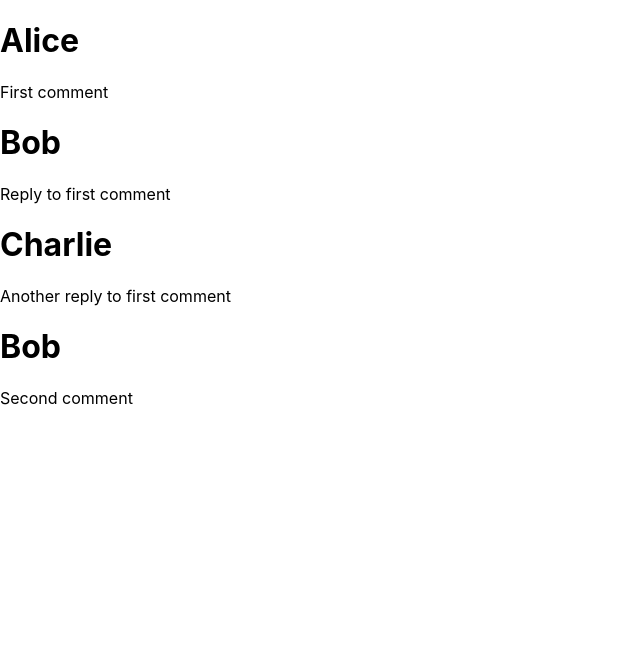
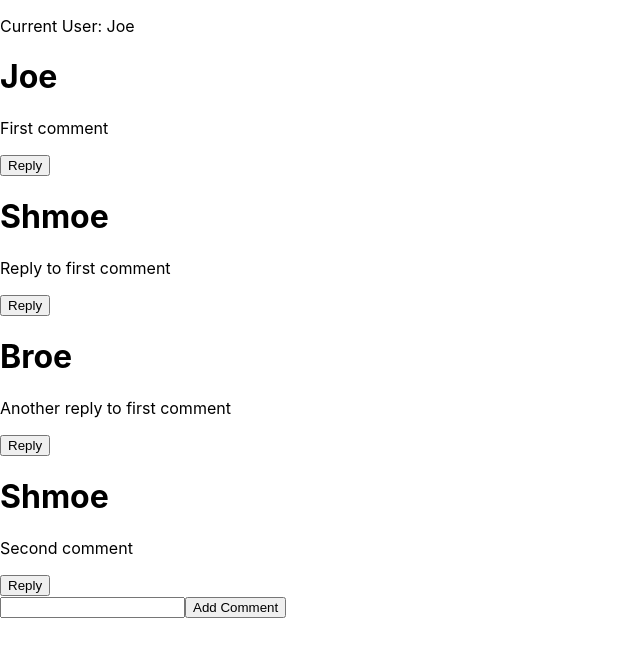
Before and after one commit to AidanGuarniere/react-comment-coding-challenge, a React (Create React App) app: page / in a window 1280 px wide. Shown: the top 656 px of the page, without its empty margins (0-640 px from the left). Built offline with nearby package versions, Linux system fonts and the light colour scheme; the HTML template or start-up script is replaced by a standard one.

Commit message:
basic reply functionality

```diff
--- a/src/App.js
+++ b/src/App.js
@@ -1,19 +1,70 @@
-
-import React, {useEffect} from "react";
+import React, { useState, useEffect } from "react";
 import "./App.css";
 import Comment from "./components/Comment";
 import CommentThread from "./components/CommentThread";
-import { comments } from "./data/comments.js";
+import { starterComments } from "./data/comments.js";
 
 function App() {
+  const users = [
+    { id: 1, name: "Joe" },
+    { id: 2, name: "Shmoe" },
+    { id: 3, name: "Broe" },
+  ];
+  const [comments, setComments] = useState(starterComments);
 
-  useEffect(() => {
-    console.log(comments);
-  }, [])
+  const [currentUser, setCurrentUser] = useState(users[0]);
+
+  const addComment = (comments, text, currentUser) => {
+    const newComment = {
+      id: Date.now(),
+      text: text,
+      user: currentUser,
+      children: [],
+    };
+    return [...comments, newComment];
+  };
+
+  const handleAddComment = (text) => {
+    const newComments = addComment(comments, text, currentUser);
+    setComments(newComments);
+  };
+
+  function addReply(comments, parentId, text, currentUser) {
+    return comments.map((comment) => {
+      if (comment.id === parentId) {
+        const newComment = {
+          id: Date.now(),
+          text: text,
+          user: currentUser,
+          children: [],
+        };
+        return {
+          ...comment,
+          children: [...comment.children, newComment],
+        };
+      } else {
+        return {
+          ...comment,
+          children: addReply(comment.children, parentId, text, currentUser),
+        };
+      }
+    });
+  }
+
+  const handleAddReply = (parentId, text) => {
+    const newComments = addReply(comments, parentId, text, currentUser);
+    setComments(newComments);
+  };
 
   return (
     <div className="App">
-      <CommentThread comments={comments} />
+      <p>Current User: {currentUser.name}</p>
+      <CommentThread
+        comments={comments}
+        onAdd={handleAddComment}
+        onReply={handleAddReply}
+        currentUser={currentUser}
+      />
     </div>
   );
 }
--- a/src/components/AddCommentForm.jsx
+++ b/src/components/AddCommentForm.jsx
@@ -0,0 +1,24 @@
+import React, { useState, useEffect } from "react";
+
+function AddCommentForm({ onSubmit }) {
+  const [text, setText] = useState("");
+
+  const handleSubmit = (event) => {
+    event.preventDefault();
+    onSubmit(text);
+    setText("");
+  };
+
+  return (
+    <form onSubmit={handleSubmit}>
+      <input
+        type="text"
+        value={text}
+        onChange={(event) => setText(event.target.value)}
+      />
+      <button type="submit">Add Comment</button>
+    </form>
+  );
+}
+
+export default AddCommentForm;
--- a/src/components/Comment.jsx
+++ b/src/components/Comment.jsx
@@ -1,11 +1,24 @@
-import React from "react";
+import React, { useState } from "react";
+import AddCommentForm from "./AddCommentForm";
 
-function Comment({ comment }) {
+function Comment({ comment, onReply }) {
+  const [replying, setReplying] = useState(false);
+
+  const handleReply = (text) => {
+    onReply(comment.id, text);
+  };
   return (
     <div className="commentContainer">
       <div className="commentBody">
         <h1>{comment.user.name}</h1>
         <p>{comment.text}</p>
+        <button onClick={() => setReplying(true)}>Reply</button>
+        {replying && (
+          <AddCommentForm
+            onSubmit={handleReply}
+            onCancel={() => setReplying(false)}
+          />
+        )}
       </div>
       <div className="commentReplies">
         {" "}
--- a/src/components/CommentThread.jsx
+++ b/src/components/CommentThread.jsx
@@ -1,14 +1,19 @@
 import React from "react";
 import Comment from "./Comment";
+import AddCommentForm from "./AddCommentForm";
 
-function CommentThread({ comments }) {
+function CommentThread({ comments, onAdd, onReply }) {
+  const submitComment = (text) => {
+    onAdd(text);
+  };
+
   return (
     <div>
       {comments.map((comment) => (
-        <Comment key={comment.id} comment={comment} />
+        <Comment key={comment.id} comment={comment} onReply={onReply} />
       ))}
+      <AddCommentForm onSubmit={submitComment} />
     </div>
-    //add comment form
   );
 }
 
--- a/src/data/comments.js
+++ b/src/data/comments.js
@@ -1,10 +1,10 @@
 const users = [
-  { id: 1, name: "Alice" },
-  { id: 2, name: "Bob" },
-  { id: 3, name: "Charlie" },
+  { id: 1, name: "Joe" },
+  { id: 2, name: "Shmoe" },
+  { id: 3, name: "Broe" },
 ];
 
-const comments = [
+const starterComments = [
   {
     id: 1,
     text: "First comment",
@@ -32,4 +32,4 @@ const comments = [
   },
 ];
 
-export { comments };
+export { starterComments };
```
